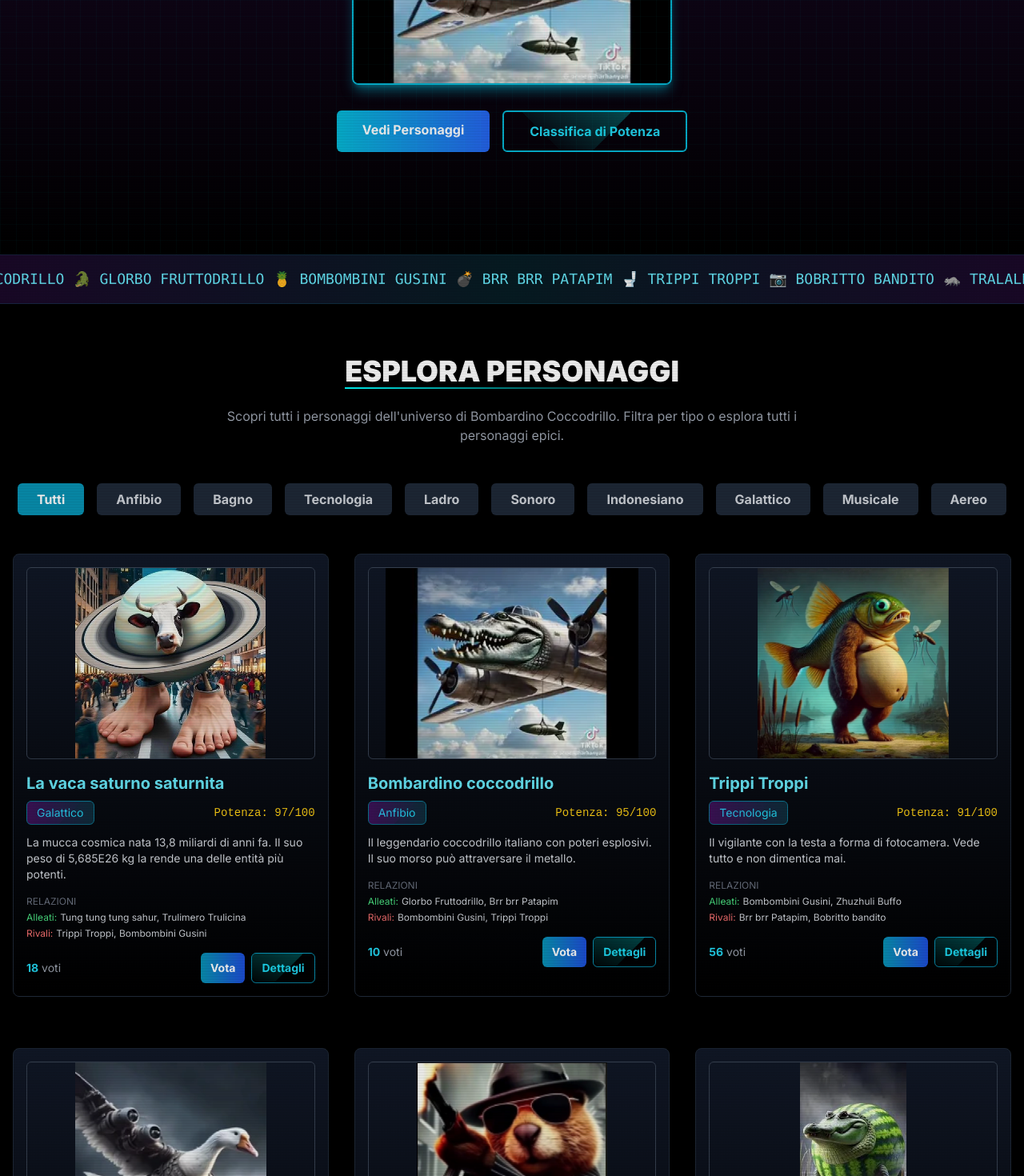
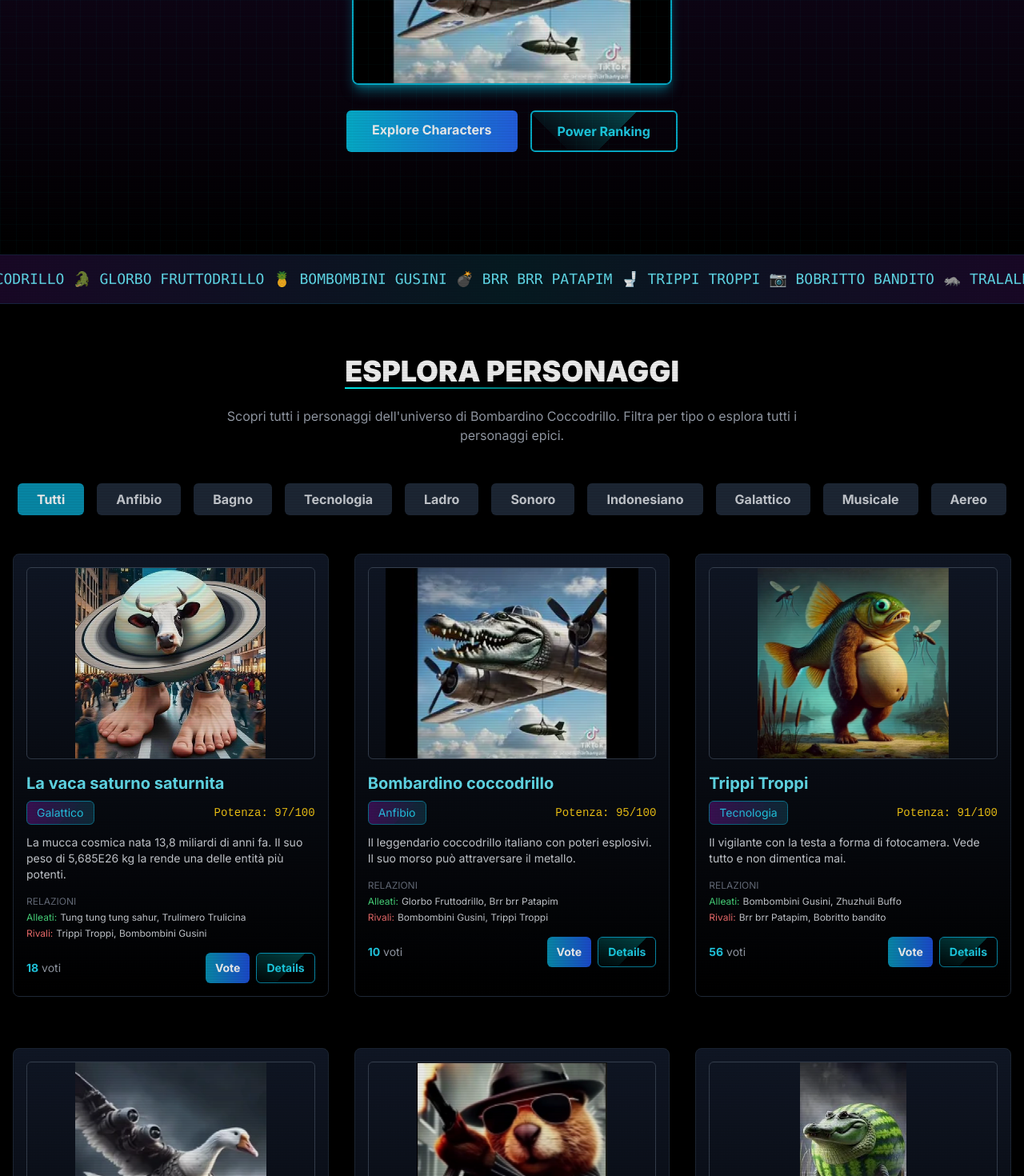
Before and after one commit to alejandroramirezj/bombardino-cocodrilo, a Next.js app: page / in a window 1280 px wide. Shown: the part 500-1970 px from the top of the page at 80% size. Built offline with nearby package versions, Linux system fonts and the light colour scheme.

Commit message:
Cambios de idioma: botones y menús en inglés, contenido en italiano

```diff
--- a/src/app/page.tsx
+++ b/src/app/page.tsx
@@ -276,10 +276,10 @@ export default function Home() {
               className="flex flex-wrap justify-center gap-4"
             >
               <Link href="#characters" className="cyber-button bg-gradient-to-r from-cyan-500 to-blue-600 px-8 py-3 rounded-md font-bold hover:shadow-lg hover:shadow-cyan-500/50 transition duration-300">
-                Vedi Personaggi
+                Explore Characters
               </Link>
               <Link href="#power-ranking" className="cyber-button-alt border-2 border-cyan-500 text-cyan-400 px-8 py-3 rounded-md font-bold hover:bg-cyan-900/30 transition duration-300">
-                Classifica di Potenza
+                Power Ranking
               </Link>
             </motion.div>
           </div>
@@ -415,13 +415,13 @@ export default function Home() {
                       onClick={() => handleVote(character.id)}
                       className="cyber-button bg-gradient-to-r from-cyan-600 to-blue-700 px-3 py-2 rounded-md text-sm font-bold hover:from-cyan-500 hover:to-blue-600 transition"
                     >
-                      Vota
+                      Vote
                     </button>
                     <a
                       href={`/personajes/${character.slug}`}
                       className="cyber-button-alt border border-cyan-600 px-3 py-2 rounded-md text-sm font-bold text-cyan-400 hover:bg-cyan-900/30 transition"
                     >
-                      Dettagli
+                      Details
                     </a>
                   </div>
                 </div>
@@ -454,10 +454,10 @@ export default function Home() {
                 <thead>
                   <tr className="bg-gradient-to-r from-purple-900/50 to-cyan-900/50 text-left">
                     <th className="py-3 px-4 font-mono text-cyan-300">#</th>
-                    <th className="py-3 px-4 font-mono text-cyan-300">Personaggio</th>
-                    <th className="py-3 px-4 font-mono text-cyan-300">Tipo</th>
-                    <th className="py-3 px-4 font-mono text-cyan-300">Potenza</th>
-                    <th className="py-3 px-4 font-mono text-cyan-300">Voti</th>
+                    <th className="py-3 px-4 font-mono text-cyan-300">Character</th>
+                    <th className="py-3 px-4 font-mono text-cyan-300">Type</th>
+                    <th className="py-3 px-4 font-mono text-cyan-300">Power</th>
+                    <th className="py-3 px-4 font-mono text-cyan-300">Votes</th>
                   </tr>
                 </thead>
                 <tbody>
@@ -601,7 +601,7 @@ export default function Home() {
                 className="bg-gray-900 border border-cyan-800 rounded-md px-4 py-3 text-white focus:outline-none focus:ring-2 focus:ring-cyan-600 focus:border-transparent"
               />
               <button className="cyber-button bg-gradient-to-r from-cyan-600 to-blue-700 px-6 py-3 rounded-md font-bold hover:from-cyan-500 hover:to-blue-600 transition">
-                Iscriviti
+                Subscribe
               </button>
             </div>
           </motion.div>
```
